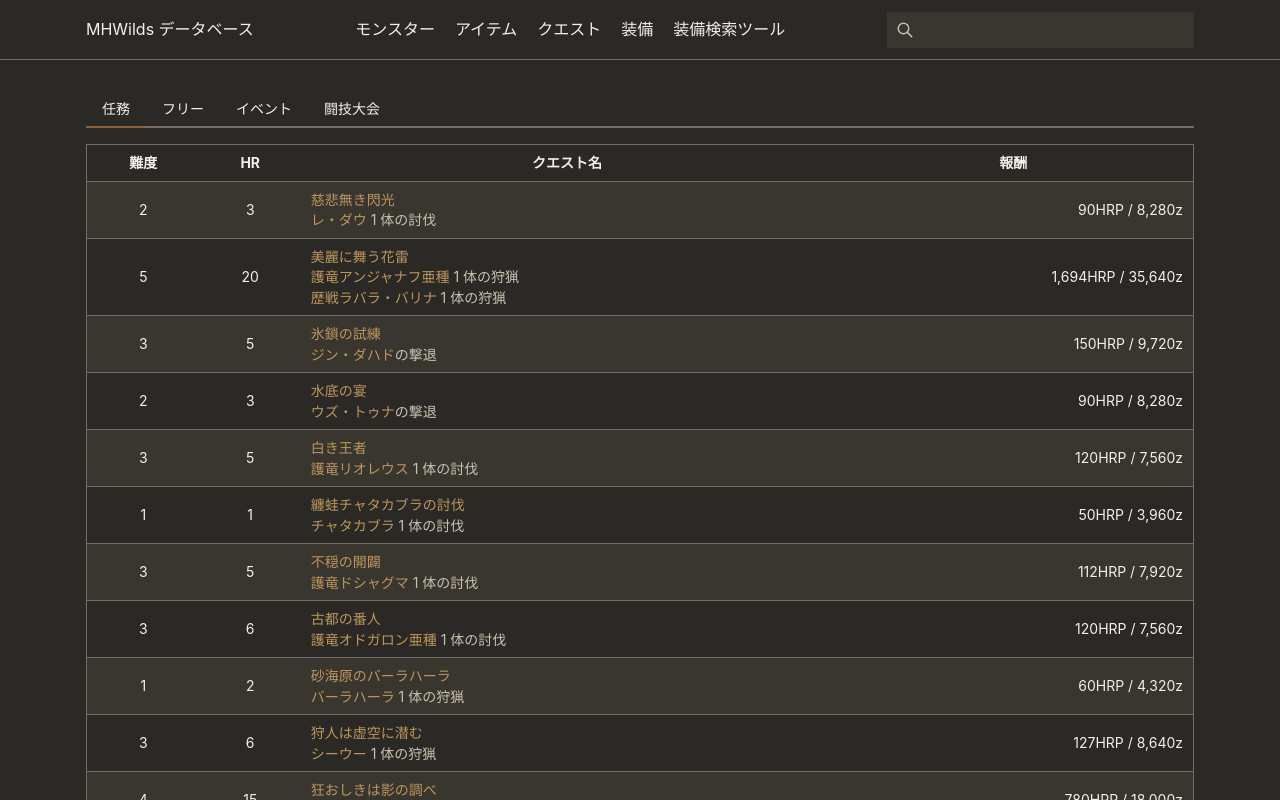
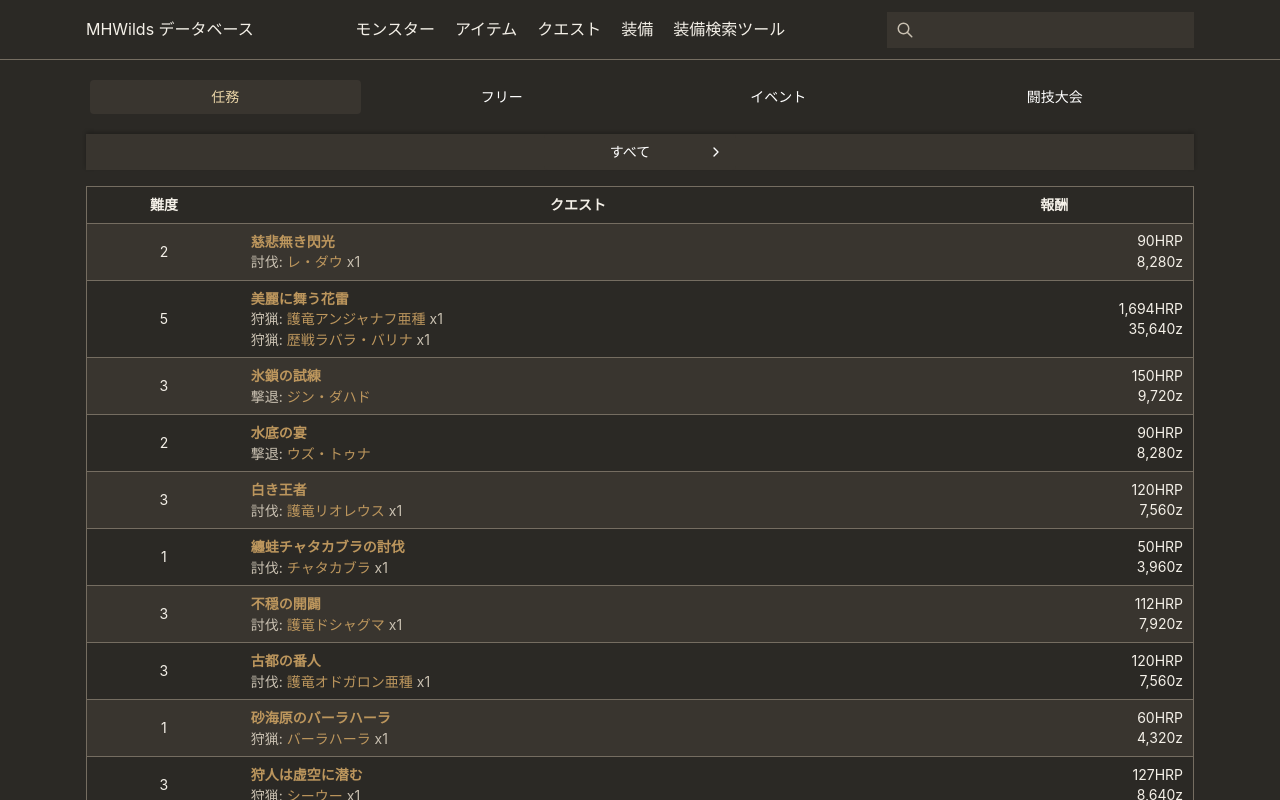
Before and after one commit to grassfieldk/monster-hunter-wilds-database, a React (Vite) app: page /quests in a window 1280 px wide. Shown: the top 800 px of the page. Built offline with nearby package versions, Linux system fonts and the light colour scheme.

Commit message:
クエスト一覧のレイアウトを修正

```diff
--- a/src/components/SectionTabs.tsx
+++ b/src/components/SectionTabs.tsx
@@ -3,7 +3,9 @@
 import { Link, useLocation } from 'react-router-dom';
 import { useDatabase } from '../data';
 import { itemCategoryKinds, itemCategoryLabels } from '../itemCategories';
+import { getQuestCategories } from '../questCategories';
 import { getRememberedDetailSection } from '../sections';
+import type { Quest } from '../types';
 
 type SectionTab = {
   label: string;
@@ -11,7 +13,7 @@
   to?: string;
 };
 
-function getSectionTabs(pathname: string, itemKinds: Set<string>): SectionTab[] {
+function getSectionTabs(pathname: string, itemKinds: Set<string>, quests: Quest[], search: string): SectionTab[] {
   if (/^\/monsters\/[^/]+$/u.test(pathname)) {
     return [
       { label: '基本情報', target: 'monster-basic' },
@@ -35,6 +37,14 @@
     ];
   }
 
+  if (pathname === '/quests') {
+    return getQuestCategories(quests).map((category) => {
+      const params = new URLSearchParams(search);
+      params.set('category', category);
+      return { label: category, target: category, to: `/quests?${params.toString()}` };
+    });
+  }
+
   if (/^\/items\/[^/]+$/u.test(pathname)) {
     return [
       { label: '基本情報', target: 'item-basic' },
@@ -55,11 +65,16 @@
 
 export function SectionTabs() {
   const { pathname, search, hash } = useLocation();
-  const { items } = useDatabase();
-  const tabs = getSectionTabs(pathname, new Set(items.map((item) => item.kind)));
+  const { items, quests } = useDatabase();
+  const tabs = getSectionTabs(pathname, new Set(items.map((item) => item.kind)), quests, search);
   const listRef = useRef<HTMLDivElement>(null);
+  const searchParams = new URLSearchParams(search);
   const selected =
-    pathname === '/items' || pathname === '/equipment' ? new URLSearchParams(search).get('kind') : hash.slice(1);
+    pathname === '/items' || pathname === '/equipment'
+      ? searchParams.get('kind')
+      : pathname === '/quests'
+        ? searchParams.get('category')
+        : hash.slice(1);
   const fallback = pathname.startsWith('/monsters/')
     ? getRememberedDetailSection('monster')
     : pathname.startsWith('/items/')
--- a/src/formatters.ts
+++ b/src/formatters.ts
@@ -2,7 +2,19 @@
 import type { EquipmentSkill, LocalizedText, Skill } from './types';
 
 export function formatQuestObjective(value: LocalizedText | undefined): string {
-  return (value?.ja ?? value?.en ?? '').replace(/([^、\n]+)（歴戦の個体）/gu, '歴戦$1');
+  return (value?.ja ?? value?.en ?? '')
+    .replace(/([^、\n]+)（歴戦の個体）/gu, '歴戦$1')
+    .split('、')
+    .map((objective) => {
+      const counted = objective.match(/^(.+?)\s*(\d+)\s*(?:体|頭|匹)の(狩猟|討伐|捕獲|撃退)$/u);
+      if (counted) return `${counted[3]}: ${counted[1]} x${counted[2]}`;
+
+      const uncounted = objective.match(/^(.+?)の(狩猟|討伐|捕獲|撃退)$/u);
+      if (uncounted) return `${uncounted[2]}: ${uncounted[1]}`;
+
+      return objective;
+    })
+    .join('、');
 }
 
 export function formatEquipmentSkills(skills: EquipmentSkill[], skillById: Map<number, Skill>) {
--- a/src/pages/QuestsPage.tsx
+++ b/src/pages/QuestsPage.tsx
@@ -1,8 +1,10 @@
-import { Anchor, Box, Stack, Table, Tabs, Text } from '@mantine/core';
+import { Anchor, Box, Stack, Table, Text } from '@mantine/core';
 import { useMemo } from 'react';
 import { Link, useSearchParams } from 'react-router-dom';
+import { OptionPicker } from '../components/OptionPicker';
 import { createMonsterNameMap, QuestObjective } from '../components/QuestObjective';
 import { text, useDatabase } from '../data';
+import { getQuestCategories } from '../questCategories';
 
 export function QuestsPage() {
   const { quests, monsterById } = useDatabase();
@@ -11,42 +13,60 @@
     () => quests.filter((quest) => quest.category !== '調査').sort((a, b) => a.game_id - b.game_id),
     [quests],
   );
-  const categoryOrder = ['任務', 'フリー', 'イベント', '闘技大会', 'その他'] as const;
-  const availableCategories = new Set(sorted.map((quest) => quest.category));
-  const questCategories = categoryOrder.filter((category) => availableCategories.has(category));
+  const questCategories = getQuestCategories(sorted);
   const requestedCategory = searchParams.get('category');
   const activeCategory =
     questCategories.find((category) => category === requestedCategory) ?? questCategories[0] ?? null;
+  const monsterTabs = useMemo(() => {
+    const names = new Set(
+      sorted.flatMap((quest) =>
+        quest.target_monsters.map((target) => text(target.names).replace(/（歴戦の個体）|（歴戦王）/gu, '')),
+      ),
+    );
+    return [...names].sort((a, b) => a.localeCompare(b, 'ja'));
+  }, [sorted]);
+  const requestedMonster = searchParams.get('monster');
+  const activeMonster = monsterTabs.includes(requestedMonster ?? '') ? requestedMonster : null;
   const visibleQuests = useMemo(
-    () => (activeCategory === null ? sorted : sorted.filter((quest) => quest.category === activeCategory)),
-    [activeCategory, sorted],
+    () =>
+      sorted.filter((quest) => {
+        if (activeCategory !== null && quest.category !== activeCategory) return false;
+        if (!activeMonster) return true;
+        const targets = quest.target_monsters.map((target) =>
+          text(target.names).replace(/（歴戦の個体）|（歴戦王）/gu, ''),
+        );
+        if (targets.length > 0) return targets.includes(activeMonster);
+        return quest.objective.ja?.replace(/（歴戦の個体）|（歴戦王）/gu, '').includes(activeMonster) ?? false;
+      }),
+    [activeCategory, activeMonster, sorted],
   );
   const monsterNames = useMemo(() => createMonsterNameMap(monsterById.values()), [monsterById]);
-  const setCategory = (value: string | null) => {
+  const setMonster = (value: string | null) => {
     const next = new URLSearchParams(searchParams);
-    if (value) next.set('category', value);
-    else next.delete('category');
+    if (value && value !== 'all') next.set('monster', value);
+    else next.delete('monster');
     setSearchParams(next);
   };
 
   return (
     <Stack className="page-stack" gap="md">
-      <Tabs key={activeCategory ?? 'empty'} value={activeCategory} onChange={setCategory}>
-        <Tabs.List>
-          {questCategories.map((category) => (
-            <Tabs.Tab key={category} value={category}>
-              {category}
-            </Tabs.Tab>
-          ))}
-        </Tabs.List>
-      </Tabs>
+      <Box className="section-tabs rank-tabs">
+        <OptionPicker
+          ariaLabel="対象モンスター"
+          data={[{ value: 'all', label: 'すべて' }, ...monsterTabs.map((name) => ({ value: name, label: name }))]}
+          value={activeMonster ?? 'all'}
+          size="sm"
+          className="weapon-type-select-root"
+          buttonClassName="weapon-type-select"
+          onChange={setMonster}
+        />
+      </Box>
       <Box className="responsive-table-container">
         <Table className="responsive-table responsive-table--intrinsic" striped highlightOnHover withTableBorder>
           <Table.Thead>
             <Table.Tr>
               <Table.Th>難度</Table.Th>
-              <Table.Th className="numeric-cell">HR</Table.Th>
-              <Table.Th>クエスト名</Table.Th>
+              <Table.Th>クエスト</Table.Th>
               <Table.Th className="numeric-cell">報酬</Table.Th>
             </Table.Tr>
           </Table.Thead>
@@ -54,16 +74,9 @@
             {visibleQuests.map((quest) => (
               <Table.Tr key={quest.game_id}>
                 <Table.Td className="centered-cell">{quest.difficulty ?? '不明'}</Table.Td>
-                <Table.Td className="numeric-cell centered-cell">
-                  {quest.order_rank !== null && quest.order_rank > 0
-                    ? quest.order_rank.toLocaleString('ja-JP')
-                    : quest.order_rank === null
-                      ? '不明'
-                      : 'なし'}
-                </Table.Td>
                 <Table.Td>
                   <Box>
-                    <Anchor component={Link} to={`/quests/${quest.game_id}`} display="block">
+                    <Anchor component={Link} to={`/quests/${quest.game_id}`} display="block" fw={700}>
                       {text(quest.names)}
                     </Anchor>
                     <Text size="sm" c="dimmed" style={{ whiteSpace: 'pre-line' }}>
@@ -72,10 +85,16 @@
                   </Box>
                 </Table.Td>
                 <Table.Td className="numeric-cell">
-                  {quest.hunter_rank_points === null
-                    ? '不明'
-                    : `${quest.hunter_rank_points.toLocaleString('ja-JP')}HRP`}{' '}
-                  / {quest.reward_money === null ? '不明' : `${quest.reward_money.toLocaleString('ja-JP')}z`}
+                  <Stack gap={0} align="flex-end">
+                    <Text size="sm">
+                      {quest.hunter_rank_points === null
+                        ? '不明'
+                        : `${quest.hunter_rank_points.toLocaleString('ja-JP')}HRP`}
+                    </Text>
+                    <Text size="sm">
+                      {quest.reward_money === null ? '不明' : `${quest.reward_money.toLocaleString('ja-JP')}z`}
+                    </Text>
+                  </Stack>
                 </Table.Td>
               </Table.Tr>
             ))}
--- /dev/null
+++ b/src/questCategories.ts
@@ -0,0 +1,8 @@
+import type { QuestCategory } from './types';
+
+export const questCategoryOrder = ['任務', 'フリー', 'イベント', '闘技大会', 'その他'] as const;
+
+export function getQuestCategories(quests: readonly { category: QuestCategory }[]) {
+  const available = new Set(quests.map((quest) => quest.category));
+  return questCategoryOrder.filter((category) => available.has(category));
+}
--- a/src/styles.css
+++ b/src/styles.css
@@ -159,6 +159,11 @@
   padding: 4px;
 }
 
+.mantine-Tabs-tab {
+  justify-content: center;
+  text-align: center;
+}
+
 .section-tabs.rank-tabs {
   position: static;
   z-index: 1;
@@ -317,6 +322,12 @@
 
 .option-picker > .mantine-Button-root {
   font-weight: 400;
+}
+
+.weapon-type-select .mantine-Button-label {
+  flex: 1;
+  justify-content: center;
+  text-align: center;
 }
 
 .simulator-skill-targets .mantine-Button-root,
```
